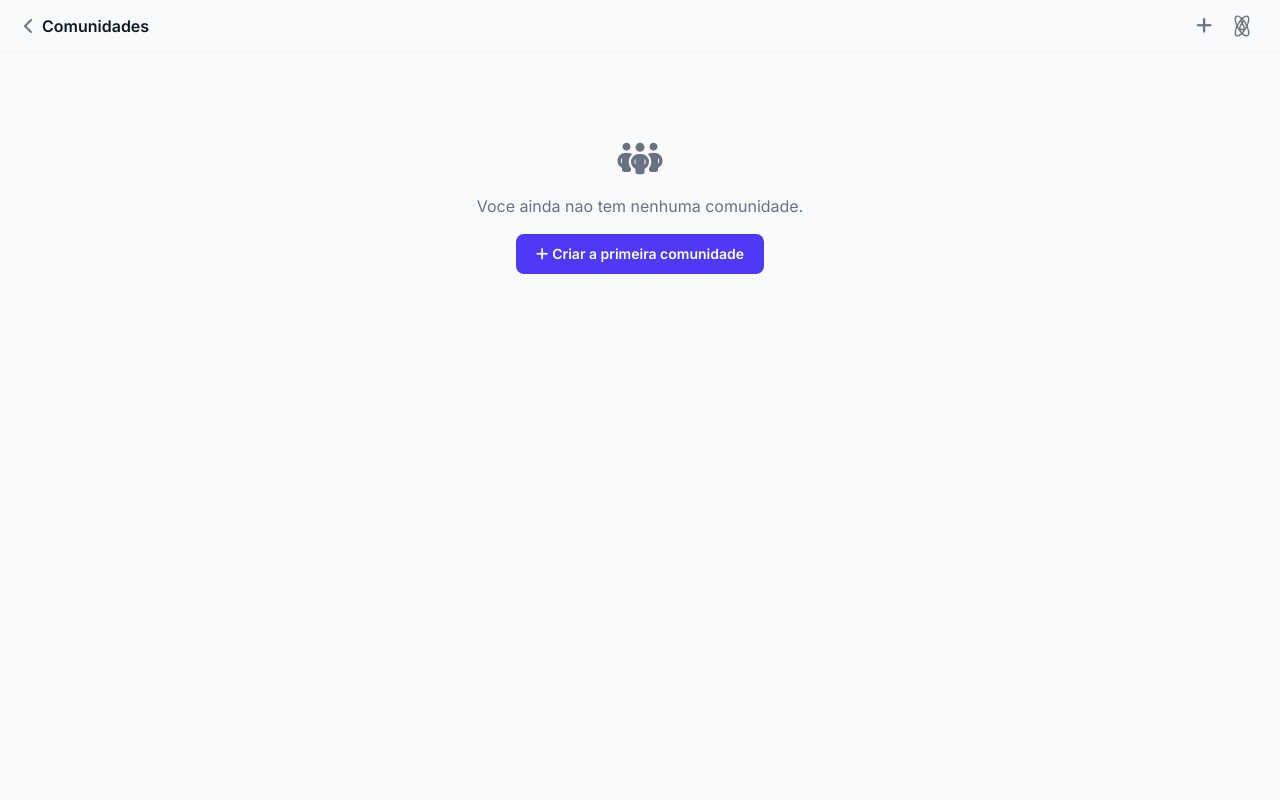
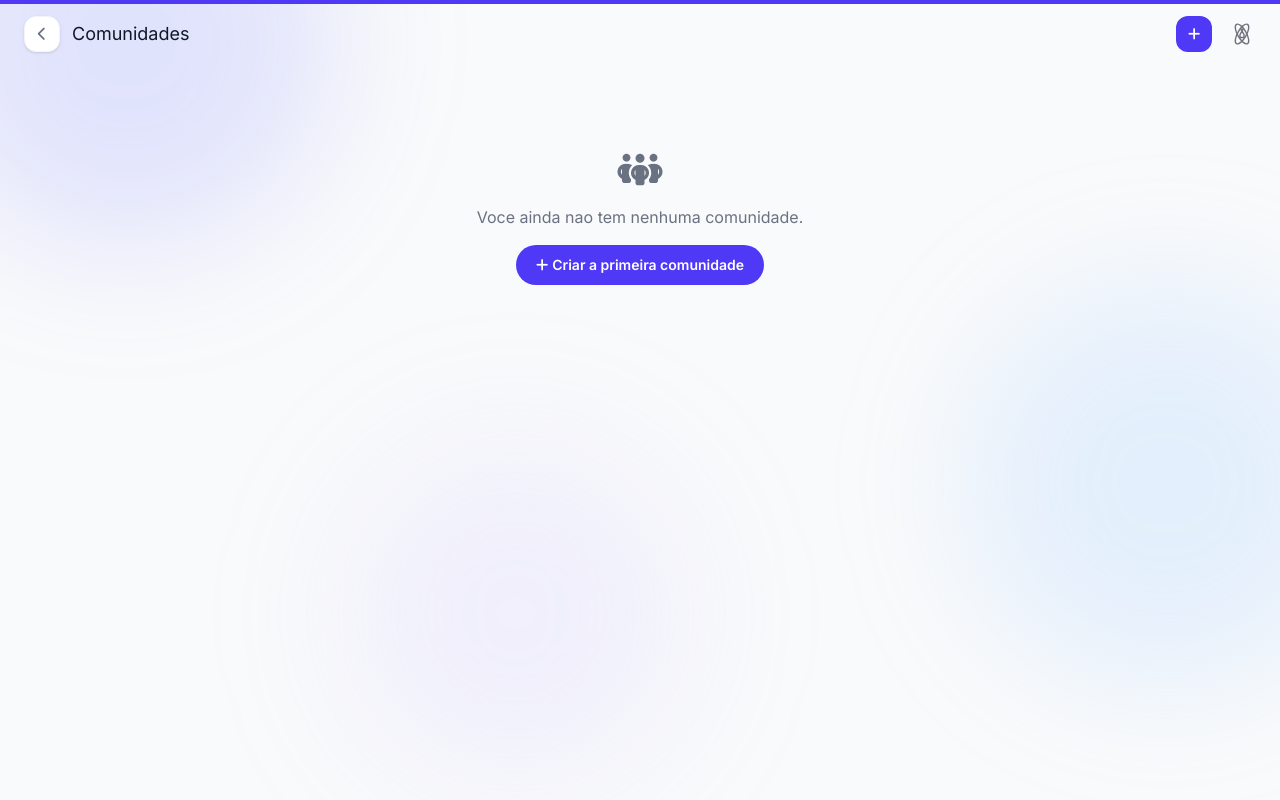
Before and after one commit to swerdne/Swerdne_Piba, a Flask app: page /comunidade/ in a window 1280 px wide. Run offline with Flask 3, Linux system fonts and the light colour scheme; the visitor is signed in with stand-in values (Sample User, id 1); data that the repository does not hold is empty; some libraries are stand-ins or nearby versions.

Commit message:
Finaliza o redesign Neobank do modulo Comunidade (lista, nova, entrar)
Mesmo tratamento visual do restante do modulo: fundo com blobs,
barra indigo no topo, botao de voltar em card arredondado, cards
rounded-2xl/3xl e botoes em pilula. A tela de convite (entrar.html)
ganha o mesmo fundo com blobs usado nas telas de autenticacao.
Nenhuma mudanca de comportamento, atributos data-* ou texto.

Co-Authored-By: Claude Sonnet 5 <noreply@anthropic.com>

```diff
--- a/app/templates/comunidade/lista.html
+++ b/app/templates/comunidade/lista.html
@@ -7,23 +7,40 @@
 <link rel="stylesheet" href="https://cdnjs.cloudflare.com/ajax/libs/font-awesome/6.5.2/css/all.min.css">
 <style>
     #comunidade-app { font-family: 'Inter', ui-sans-serif, system-ui, sans-serif; }
+    @keyframes cm-blob-a { 0%, 100% { transform: translate(0, 0) scale(1); } 50% { transform: translate(40px, -30px) scale(1.08); } }
+    @keyframes cm-blob-b { 0%, 100% { transform: translate(0, 0) scale(1); } 50% { transform: translate(-30px, 40px) scale(1.05); } }
+    .cm-blob { animation: cm-blob-a 20s ease-in-out infinite; will-change: transform; }
+    .cm-blob-2 { animation: cm-blob-b 24s ease-in-out infinite; will-change: transform; }
+    .cm-blob-3 { animation: cm-blob-a 17s ease-in-out infinite reverse; will-change: transform; }
+    @media (prefers-reduced-motion: reduce) {
+        .cm-blob, .cm-blob-2, .cm-blob-3 { animation: none; }
+    }
 </style>
 {% endblock %}
 
 {% from "_macros.html" import logo_inicio %}
 {% block content %}
-<div id="comunidade-app" class="min-h-screen {{ tema.page_bg }} {{ tema.text_primary }}">
+<div id="comunidade-app" class="relative min-h-screen {{ tema.page_bg }} {{ tema.text_primary }} overflow-hidden">
 
-    <header class="border-b {{ tema.header_border }} px-4 sm:px-6 py-3">
+    <div class="pointer-events-none absolute -top-32 -left-24 w-96 h-96 rounded-full {{ tema.blob_1 }} blur-3xl cm-blob -z-0"></div>
+    <div class="pointer-events-none absolute top-1/3 -right-24 w-96 h-96 rounded-full {{ tema.blob_2 }} blur-3xl cm-blob-2 -z-0"></div>
+    <div class="pointer-events-none absolute bottom-0 left-1/4 w-80 h-80 rounded-full {{ tema.blob_3 }} blur-3xl cm-blob-3 -z-0"></div>
+
+    <div class="relative z-10">
+    <div class="h-1 {{ tema.accent_bg }}"></div>
+
+    <header class="px-4 sm:px-6 py-3">
         <div class="flex items-center justify-between gap-4">
-            <a href="{{ url_for('main.dashboard') }}" class="flex items-center gap-2 min-w-0 group" aria-label="Voltar">
-                <i class="fa-solid fa-chevron-left {{ tema.text_secondary }} {{ tema.icon_hover }} transition shrink-0"></i>
-                <span class="font-semibold {{ tema.text_primary }} truncate">Comunidades</span>
+            <a href="{{ url_for('main.dashboard') }}" class="flex items-center gap-3 min-w-0 group" aria-label="Voltar">
+                <span class="flex items-center justify-center w-9 h-9 rounded-xl {{ tema.card_bg }} border {{ tema.card_border }} shadow-sm shrink-0">
+                    <i class="fa-solid fa-chevron-left text-sm {{ tema.text_secondary }} {{ tema.icon_hover }} transition"></i>
+                </span>
+                <span class="font-extrabold text-lg {{ tema.text_primary }} truncate">Comunidades</span>
             </a>
             <div class="flex items-center gap-4 shrink-0">
                 <a href="{{ url_for('comunidade.nova') }}" title="Nova comunidade" aria-label="Nova comunidade"
-                   class="{{ tema.text_secondary }} {{ tema.icon_hover }} transition shrink-0">
-                    <i class="fa-solid fa-plus text-lg"></i>
+                   class="flex items-center justify-center w-9 h-9 rounded-xl {{ tema.accent_bg }} {{ tema.accent_bg_hover }} text-white transition shrink-0">
+                    <i class="fa-solid fa-plus text-sm"></i>
                 </a>
                 {{ logo_inicio(tema) }}
             </div>
@@ -37,7 +54,7 @@
             <i class="fa-solid fa-people-group text-4xl {{ tema.text_secondary }}"></i>
             <p class="mt-4 {{ tema.text_secondary }}">Voce ainda nao tem nenhuma comunidade.</p>
             <a href="{{ url_for('comunidade.nova') }}"
-               class="inline-block mt-4 {{ tema.accent_bg }} {{ tema.accent_bg_hover }} text-white text-sm font-semibold px-5 py-2.5 rounded-lg transition">
+               class="inline-block mt-4 {{ tema.accent_bg }} {{ tema.accent_bg_hover }} text-white text-sm font-semibold px-5 py-2.5 rounded-full transition">
                 <i class="fa-solid fa-plus mr-1"></i>Criar a primeira comunidade
             </a>
         </div>
@@ -46,10 +63,10 @@
         {% if comunidades_dono %}
         <div class="space-y-3">
             <div class="flex items-center justify-between">
-                <h2 class="text-xs font-semibold {{ tema.text_secondary }} uppercase tracking-wide">Minhas comunidades</h2>
+                <h2 class="text-xs font-bold {{ tema.text_secondary }} uppercase tracking-wide">Minhas comunidades</h2>
                 {% if comunidades_dono|length > 1 %}
                 <button type="button" data-selecao-alternar
-                        class="flex items-center gap-2 {{ tema.accent_bg }} {{ tema.accent_bg_hover }} text-white text-sm font-semibold px-3 py-2 rounded-lg transition shrink-0">
+                        class="flex items-center gap-2 {{ tema.accent_bg }} {{ tema.accent_bg_hover }} text-white text-sm font-semibold px-3 py-2 rounded-full transition shrink-0">
                     <i class="fa-solid fa-square-check" data-selecao-alternar-icone></i><span data-selecao-alternar-texto>Selecionar</span>
                 </button>
                 {% endif %}
@@ -60,7 +77,7 @@
                 {{ acao_form.hidden_tag() }}
 
                 {% for comunidade in comunidades_dono %}
-                <div class="flex items-center gap-3 {{ tema.card_bg }} {{ tema.card_bg_hover }} border {{ tema.card_border }} rounded-xl px-4 py-3 transition mb-3">
+                <div class="flex items-center gap-3 {{ tema.card_bg }} {{ tema.card_bg_hover }} border {{ tema.card_border }} rounded-2xl shadow-sm px-4 py-3 transition mb-3">
                     <input type="checkbox"
                            data-selecao-item data-selecao-url="{{ url_for('comunidade.excluir_comunidade', comunidade_id=comunidade.id) }}"
                            class="hidden w-4 h-4 rounded shrink-0 accent-current {{ tema.accent_text }}">
@@ -74,7 +91,7 @@
                             </div>
                         {% endif %}
                         <div class="flex-1 min-w-0">
-                            <p class="text-sm font-medium {{ tema.text_primary }} truncate">{{ comunidade.nome }}</p>
+                            <p class="text-sm font-semibold {{ tema.text_primary }} truncate">{{ comunidade.nome }}</p>
                             {% if comunidade.descricao %}
                             <p class="text-xs {{ tema.text_secondary }} truncate">{{ comunidade.descricao }}</p>
                             {% endif %}
@@ -91,13 +108,13 @@
                 </div>
                 {% endfor %}
 
-                <div data-selecao-barra class="hidden sticky bottom-4 flex items-center justify-between gap-3 {{ tema.card_bg }} border {{ tema.card_border }} rounded-xl px-4 py-3 shadow-lg">
+                <div data-selecao-barra class="hidden sticky bottom-4 flex items-center justify-between gap-3 {{ tema.card_bg }} border {{ tema.card_border }} rounded-2xl px-4 py-3 shadow-lg">
                     <label class="flex items-center gap-2 text-sm {{ tema.text_primary }}">
                         <input type="checkbox" data-selecao-todas class="w-4 h-4 rounded">
                         Selecionar todas
                     </label>
                     <button type="submit" data-selecao-excluir disabled
-                            class="bg-red-600 hover:bg-red-500 disabled:opacity-40 disabled:cursor-not-allowed text-white text-sm font-semibold px-4 py-2 rounded-lg transition">
+                            class="bg-red-600 hover:bg-red-500 disabled:opacity-40 disabled:cursor-not-allowed text-white text-sm font-semibold px-4 py-2 rounded-full transition">
                         <i class="fa-solid fa-trash mr-1"></i><span data-selecao-excluir-texto>Excluir selecionadas (<span data-selecao-contagem>0</span>)</span>
                     </button>
                 </div>
@@ -107,10 +124,10 @@
 
         {% if comunidades_participa %}
         <div class="space-y-3">
-            <h2 class="text-xs font-semibold {{ tema.text_secondary }} uppercase tracking-wide">Comunidades que participo</h2>
+            <h2 class="text-xs font-bold {{ tema.text_secondary }} uppercase tracking-wide">Comunidades que participo</h2>
             {% for comunidade in comunidades_participa %}
             <a href="{{ url_for('comunidade.escalados', comunidade_id=comunidade.id) }}"
-               class="flex items-center gap-3 {{ tema.card_bg }} {{ tema.card_bg_hover }} border {{ tema.card_border }} rounded-xl px-4 py-3 transition">
+               class="flex items-center gap-3 {{ tema.card_bg }} {{ tema.card_bg_hover }} border {{ tema.card_border }} rounded-2xl shadow-sm px-4 py-3 transition">
                 {% if comunidade.imagem %}
                     <img src="{{ comunidade.imagem }}" alt="" class="w-9 h-9 rounded-full object-cover shrink-0">
                 {% else %}
@@ -119,7 +136,7 @@
                     </div>
                 {% endif %}
                 <div class="flex-1 min-w-0">
-                    <p class="text-sm font-medium {{ tema.text_primary }} truncate">{{ comunidade.nome }}</p>
+                    <p class="text-sm font-semibold {{ tema.text_primary }} truncate">{{ comunidade.nome }}</p>
                     <p class="text-xs {{ tema.text_secondary }}">Ver escalados</p>
                 </div>
                 <i class="fa-solid fa-chevron-right {{ tema.text_secondary }}"></i>
@@ -129,5 +146,6 @@
         {% endif %}
 
     </main>
+    </div>
 </div>
 {% endblock %}
```
Also changed, not shown: app/templates/comunidade/entrar.html (+19 -8 lines), app/templates/comunidade/nova.html (+26 -8 lines).
